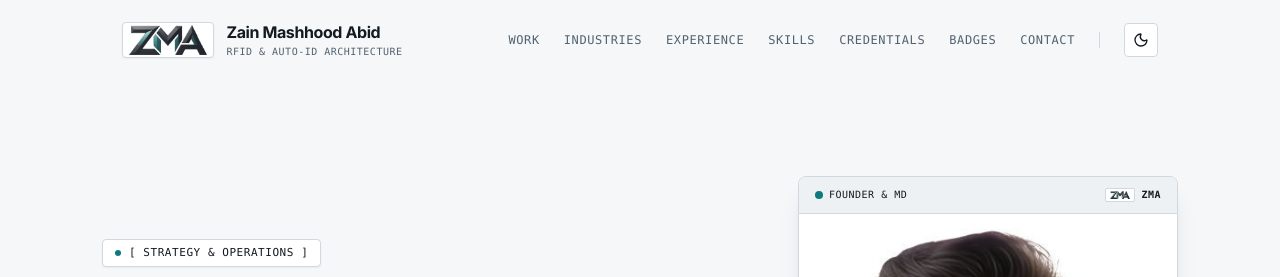
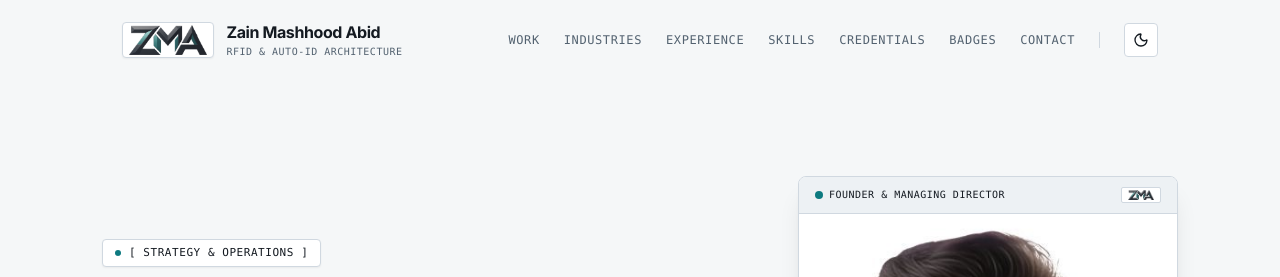
Before and after one commit to zainmabid/myportfolio, a React (Vite) app: page / in a window 1280 px wide. Shown: the top 277 px of the page. Built offline with nearby package versions, Linux system fonts and the light colour scheme.

Commit message:
fix(hero): update title to FOUNDER & MANAGING DIRECTOR and remove redundant ZMA text label

```diff
--- a/src/components/Hero.tsx
+++ b/src/components/Hero.tsx
@@ -111,15 +111,14 @@ export const Hero: React.FC = () => {
                 <div className="px-4 py-2.5 border-b border-[var(--line)] bg-[var(--surface-alt)] flex items-center justify-between font-mono text-[10px] uppercase tracking-wider text-[var(--muted)]">
                   <span className="flex items-center gap-1.5 text-[var(--ink)] font-medium">
                     <span className="w-2 h-2 rounded-full bg-[var(--accent)]" />
-                    FOUNDER &amp; MD
+                    FOUNDER &amp; MANAGING DIRECTOR
                   </span>
-                  <div className="flex items-center gap-1.5">
+                  <div className="flex items-center">
                     <img
                       src="/logos/zma.png"
                       alt="ZMA"
-                      className="h-3.5 w-auto object-contain bg-white rounded-[2px] px-1 py-0.5 border border-[var(--line)]"
+                      className="h-4 w-auto object-contain bg-white rounded-[2px] px-1.5 py-0.5 border border-[var(--line)]"
                     />
-                    <span className="text-[var(--ink)] font-semibold">ZMA</span>
                   </div>
                 </div>
 
```
